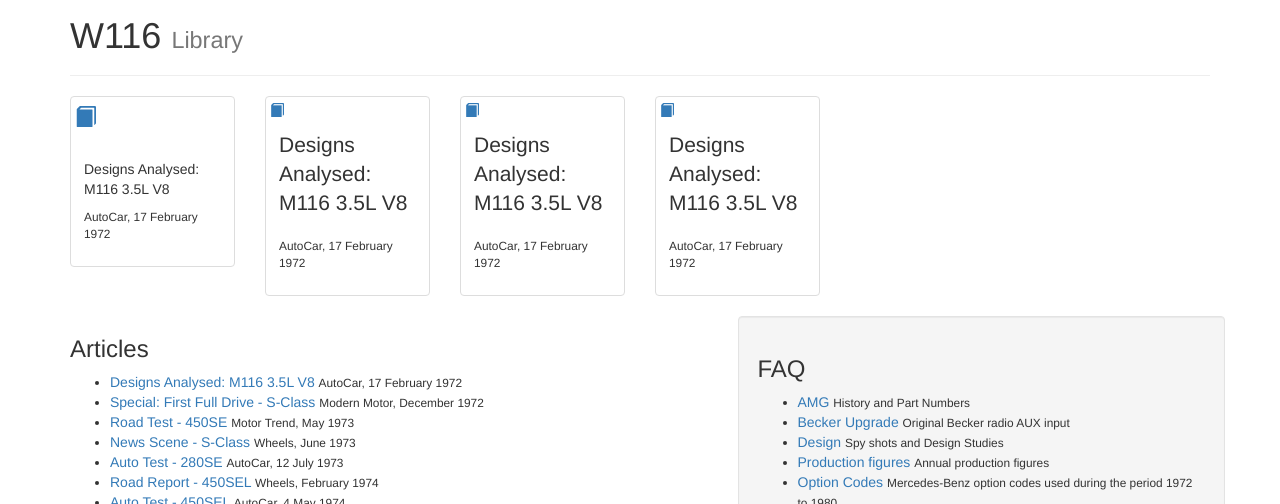
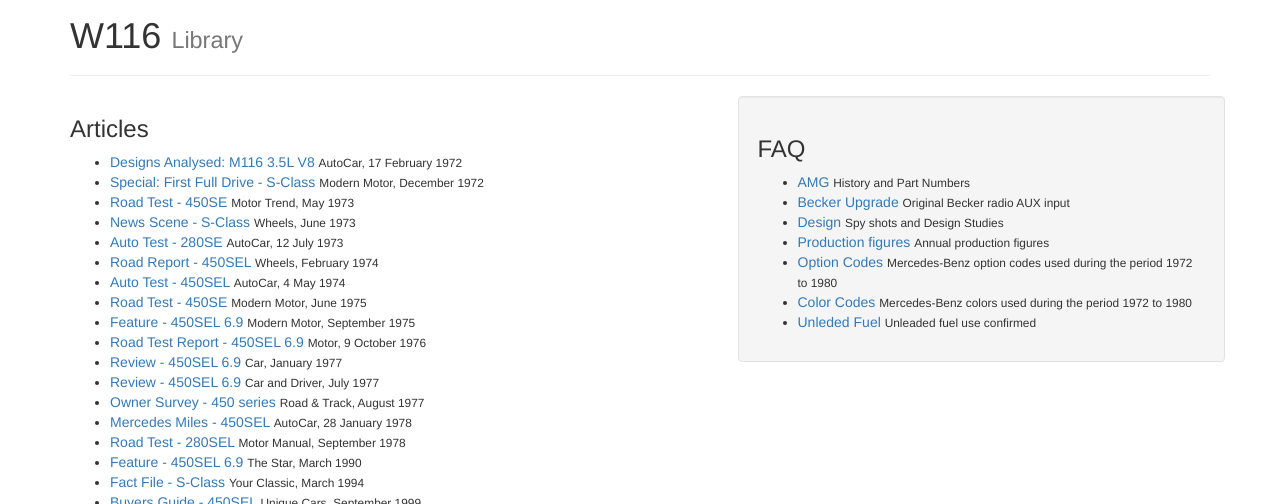
Before and after one commit to W116org/w116org.github.io, a Jekyll site: the page built from library.html, in a window 1280 px wide and 900 px high, cut to the strip 396-900 px from the top of the window. Built offline with Jekyll 4.4.1, drawn with Linux system fonts in a browser that asks for light colours; nearby versions of some CDN libraries; comment, search, counter and statistics services are not loaded.

Commit message:
Update library.html

```diff
--- a/library.html
+++ b/library.html
@@ -7,52 +7,6 @@
 published: true
 ---
 
-<div class="row">
-      <div class="col-sm-4 col-md-2">
-            <div class="thumbnail">
-                  <a href="/library/autocar7202/">
-                  <span class="glyphicon glyphicon-book lead" aria-hidden="true"></span>
-                  <div class="caption">
-                        <p class="strong">Designs Analysed: M116 3.5L V8</p>
-                        <p class="small">AutoCar, 17 February 1972</p>
-                  </div>
-                  </a>
-            </div>
-      </div>
-      <div class="col-sm-4 col-md-2">
-            <div class="thumbnail">
-                  <a href="/library/autocar7202/">
-                  <span class="glyphicon glyphicon-book" aria-hidden="true"></span>
-                  <div class="caption">
-                        <p class="lead">Designs Analysed: M116 3.5L V8</p>
-                        <p class="small">AutoCar, 17 February 1972</p>
-                  </div>
-                  </a>
-            </div>
-      </div>
-      <div class="col-sm-4 col-md-2">
-            <div class="thumbnail">
-                  <a href="/library/autocar7202/">
-                  <span class="glyphicon glyphicon-book" aria-hidden="true"></span>
-                  <div class="caption">
-                        <p class="lead">Designs Analysed: M116 3.5L V8</p>
-                        <p class="small">AutoCar, 17 February 1972</p>
-                  </div>
-                  </a>
-            </div>
-      </div>
-      <div class="col-sm-4 col-md-2">
-            <div class="thumbnail">
-                  <a href="/library/autocar7202/">
-                  <span class="glyphicon glyphicon-book" aria-hidden="true"></span>
-                  <div class="caption">
-                        <p class="lead">Designs Analysed: M116 3.5L V8</p>
-                        <p class="small">AutoCar, 17 February 1972</p>
-                  </div>
-                  </a>
-            </div>
-      </div>
-</div>
       <div class="row">
         <div class="col-md-7">
 <h3 id="articles">Articles</h3>
```
